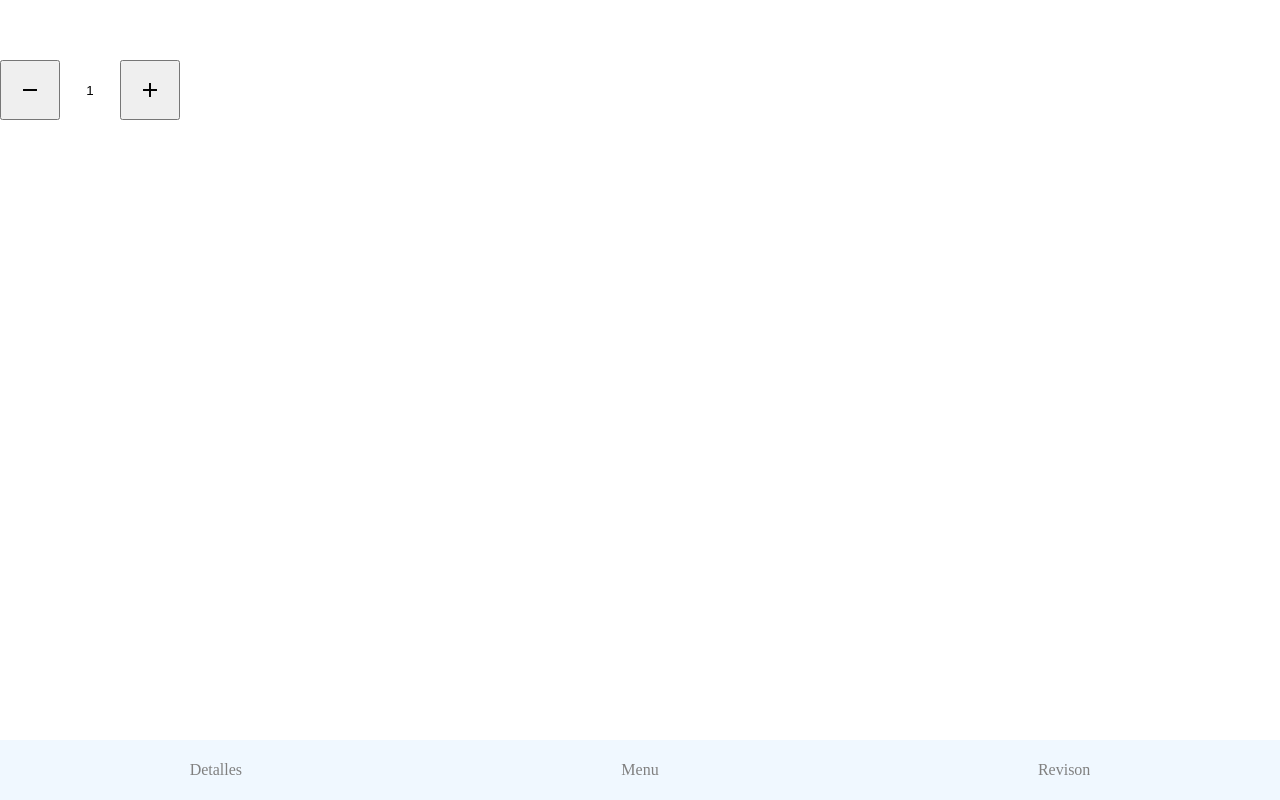
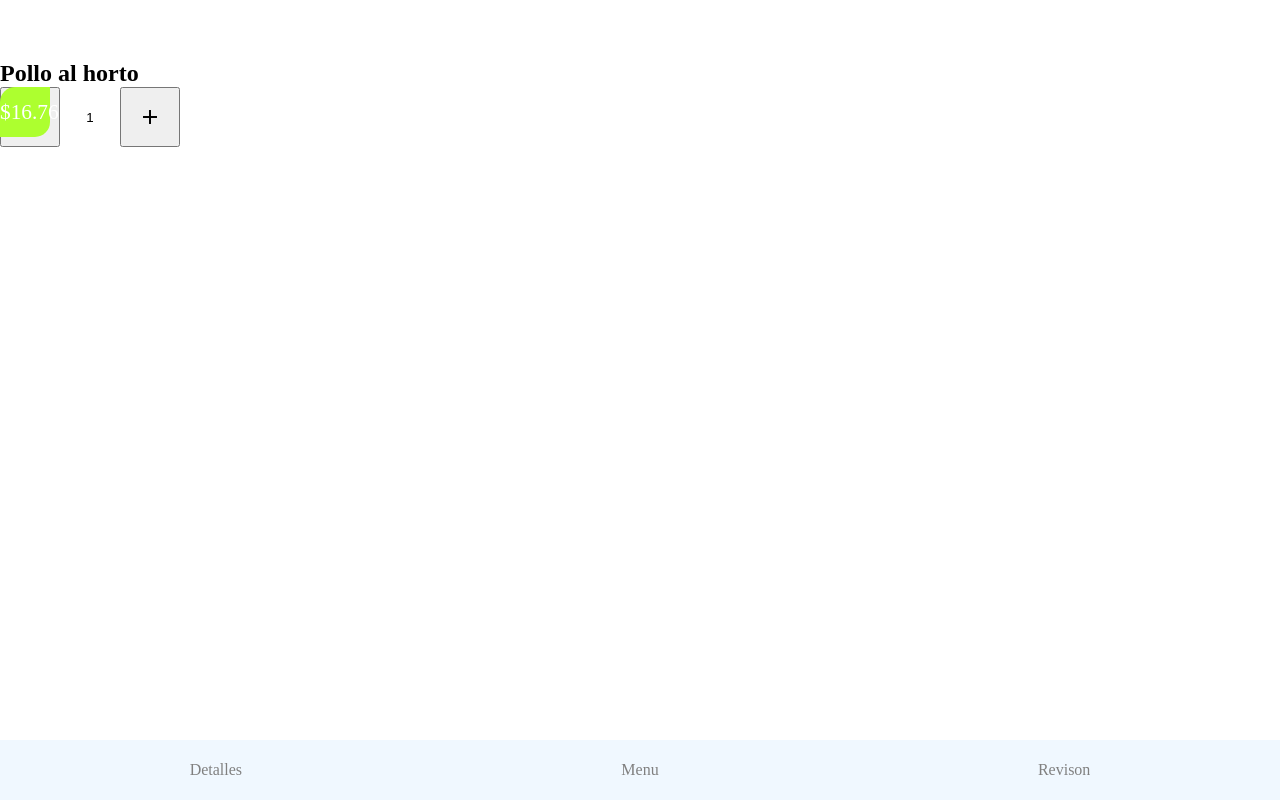
Before and after one commit to axel-fabian-ramirez/ejercicio-1, a plain HTML site: page ordenar.html in a window 1280 px wide. Drawn offline with nearby package versions, Linux system fonts and the light colour scheme.

Commit message:
asddddddddd

```diff
--- a/ordenar.html
+++ b/ordenar.html
@@ -13,12 +13,15 @@
 
 <body class="pad_top60">
     <section class="item_wrapper">
-    <header class="item">
-        <div class="detalle_imagen">
+        <header class="item">
+            <div class="detalle_imagen">
 
-        </div>
-
-    </header>
+            </div>
+            <div class="detalle_precio">
+                <h2>Pollo al horto</h2>
+                <span class="rate">$16.76</span>
+            </div>
+        </header>
         <footer>
             <div class="addcart">
                 <button onclick="restar()" class="menos material-icons-outlined">remove</button>
```
